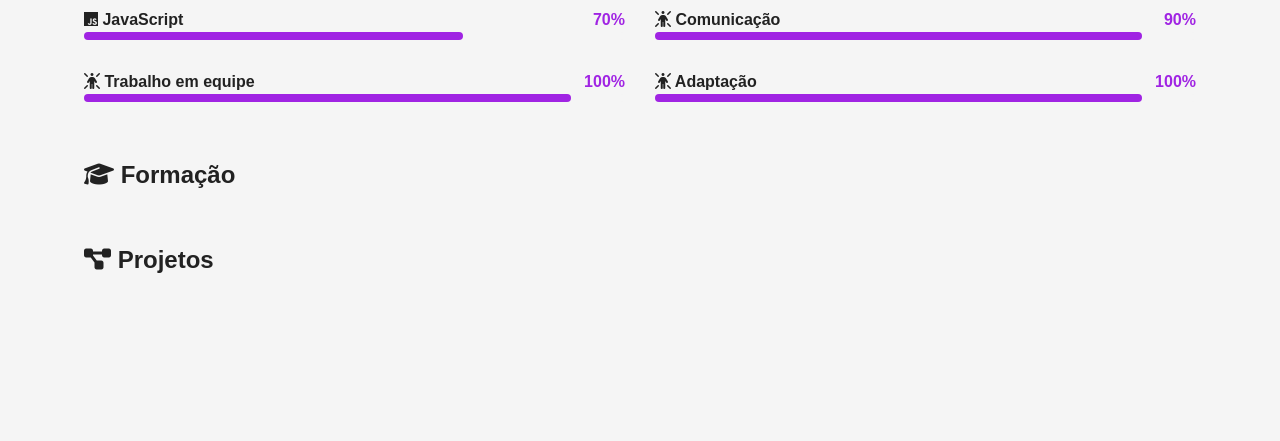
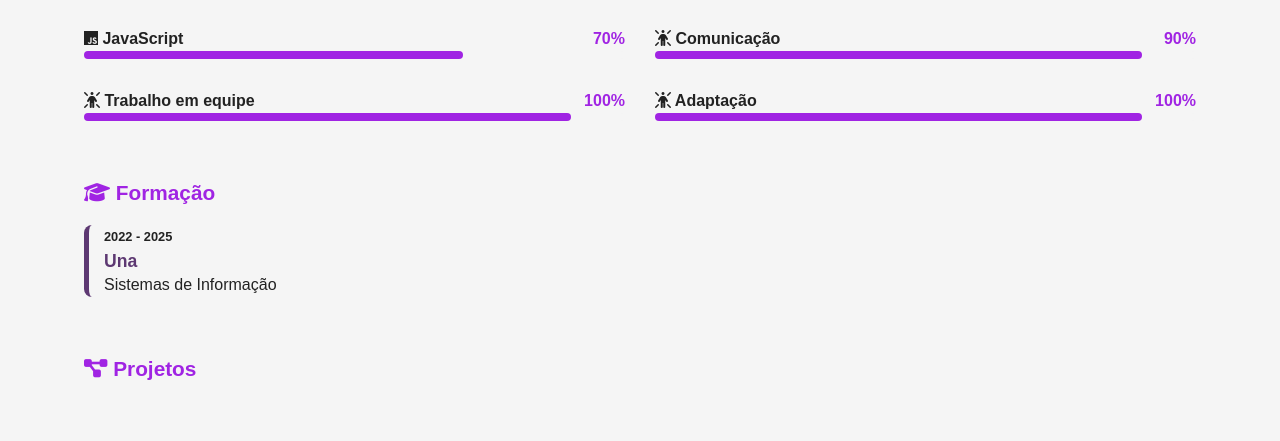
Before and after one commit to ana-ceci/portifolio, a plain HTML site: page index.html in a window 1280 px wide. Shown: the part 629-1070 px from the top of the page. Before the commit the page ends 941 px from the top, so only its background shows below. Drawn offline with Linux system fonts and the light colour scheme.

Commit message:
area de formações

```diff
--- a/estilos/style.css
+++ b/estilos/style.css
@@ -127,6 +127,12 @@ article {
   border-radius: 8px;
 }
 
+article h2 {
+  color: var(--destaque);
+  margin-bottom: 20px;
+  font-size: 1.3em;
+}
+
 #skill-container {
   display: grid;
   grid-template-columns: 1fr;
@@ -162,6 +168,38 @@ article {
   border-radius: 4px;
 }
 
+#formacao-container {
+  display: flex;
+  flex-direction: column-reverse;
+  gap: 20px;
+
+}
+
+#formacao-container .curso {
+  background-color: var(--fundo-card);
+  border-radius: 8px;
+  border-left: 5px solid var(--destaque-inverso);
+  padding-left: 15px;
+  transition: border-whidth 0.5s, border-color 0.5s;
+}
+
+#formacao-container .curso:hover {
+  border-left-width: 10px;
+  border-color: var(--destaque);
+  cursor: pointer;
+}
+
+#formacao-container .periodo {
+  font-size: 0.8em;
+  font-weight: bold;
+  color: var(--texto);
+}
+
+#formacao-container .instituicao {
+  font-size: 1.1em;
+  color: var(--destaque-inverso);
+}
+
 @media screen and (min-width:768px) {
   #skill-container {
     grid-template-columns: 1fr 1fr;
--- a/index.html
+++ b/index.html
@@ -159,13 +159,23 @@
 
                         </div>
                         <div class="barra">
-                            <div class="progresso"
-                            style="width: 90%;"></div>
+                            <div class="progresso" style="width: 90%;"></div>
 
                         </div>
             </article>
-            <article id="formação">
-                <h2><i class="fas fa-graduation-cap"></i> Formação</h2>
+            <article id="formacao">
+                <h2><i class="fas fa-graduation-cap"></i>
+                    Formação</h2>
+
+                <div id="formacao-container">
+                    <div class="curso">
+                        <p class="periodo">2022 - 2025</p>
+                        <h3 class="instituicao">Una</h3>
+                        <p class="titulação">Sistemas de Informação</p>
+                    </div>
+                </div>
+
+
             </article>
             <article id="projetos">
                 <h2><i class="fas fa-project-diagram"></i> Projetos</h2>
```
